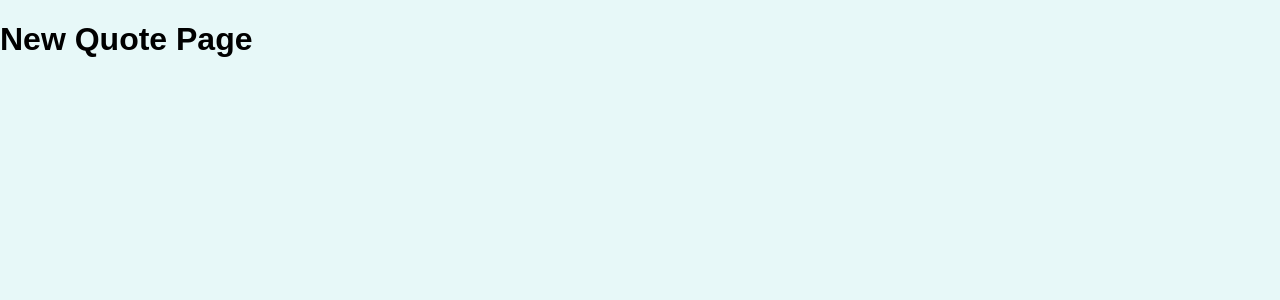
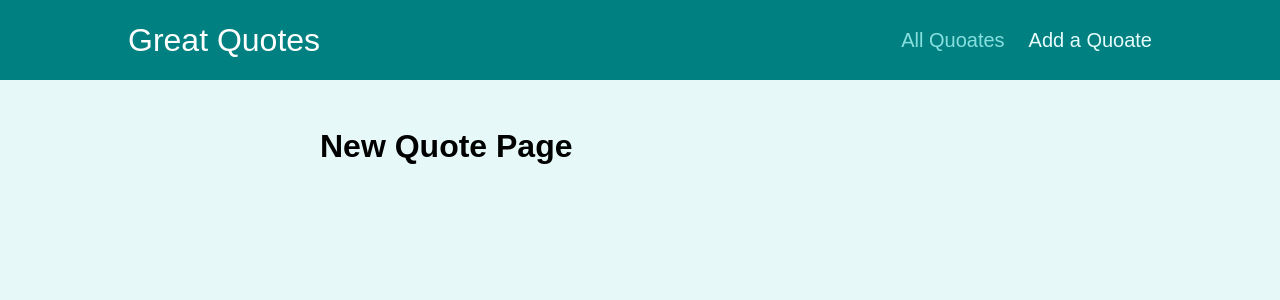
Before and after one commit to ElvisTeq/React-Routing-Project-LazyLoading, a React (Create React App) app: page /new-quote in a window 1280 px wide. Shown: the top 300 px of the page. Built offline with nearby package versions, Linux system fonts and the light colour scheme.

Commit message:
Adding Layout Wrapper, { NavLink } for Navigation component

```diff
--- a/src/App.js
+++ b/src/App.js
@@ -2,10 +2,12 @@
 import AllQuotes from "./pages/AllQuotes";
 import QuoteDetail from "./pages/QuoteDetail";
 import NewQuote from "./pages/NewQuote";
+import Layout from "./components/layout/Layout";
 
 // <Switch> => Allow only 1 to be activated
 function App() {
   return (
+    <Layout>
       <Switch>
         <Route path="/" exact>
           <Redirect to="/quotes" />
@@ -20,6 +22,7 @@
           <NewQuote />
         </Route>
       </Switch>
+    </Layout>
   );
 }
 
--- /dev/null
+++ b/src/components/layout/Layout.js
@@ -0,0 +1,14 @@
+import { Fragment } from "react";
+import classes from "./Layout.module.css";
+import MainNavigation from "./MainNavigation";
+
+const Layout = (props) => {
+  return (
+    <Fragment>
+      <MainNavigation />
+      <main className={classes.main}>{props.children}</main>
+    </Fragment>
+  );
+};
+
+export default Layout;
--- /dev/null
+++ b/src/components/layout/MainNavigation.js
@@ -0,0 +1,26 @@
+import classes from "./MainNavigation.module.css";
+import { NavLink } from "react-router-dom"; // Same as { Link } but contains "activeClassName={}"
+
+const MainNavigation = () => {
+  return (
+    <header className={classes.header}>
+      <div className={classes.logo}>Great Quotes</div>
+      <nav className={classes.nav}>
+        <ul>
+          <li>
+            <NavLink to="/quotes" activeClassName={classes.active}>
+              All Quoates
+            </NavLink>
+          </li>
+          <li>
+            <NavLink to="/new-quote" activeClassName={classes.active}>
+              Add a Quoate
+            </NavLink>
+          </li>
+        </ul>
+      </nav>
+    </header>
+  );
+};
+
+export default MainNavigation;
```
Also changed, not shown: 1 other file (tests, documents, lock files or other folders). Lines whose indentation alone changed are shown as unchanged.
